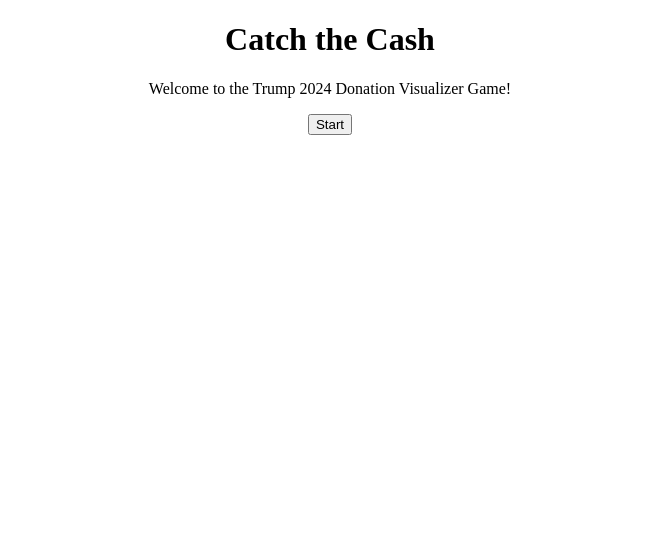
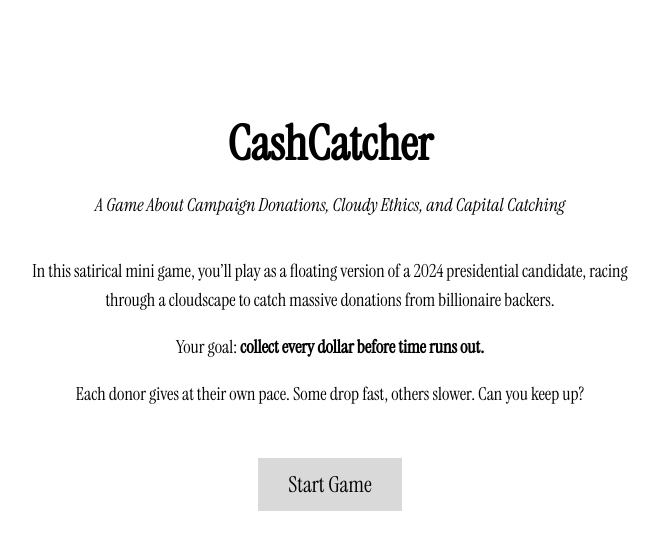
Before and after one commit to starannu/cashcatcher, a plain HTML site: page index.html in a window 1280 px wide. Shown: the whole page, without its empty margins (310-969 px from the left). Drawn offline with Linux system fonts and the light colour scheme.

Commit message:
Placeholders 0420

```diff
--- a/index.html
+++ b/index.html
@@ -2,15 +2,22 @@
 <html lang="en">
 <head>
   <meta charset="UTF-8" />
-  <meta name="viewport" content="width=device-width, initial-scale=1.0" />
-  <title>Catch the Cash: Trump 2024</title>
+  <title>CashCatcher – A Game About Political Donations</title>
   <link rel="stylesheet" href="styles.css" />
+  <link href="https://fonts.googleapis.com/css2?family=Instrument+Serif:ital,wght@0,400;1,400&display=swap" rel="stylesheet">
 </head>
 <body>
-  <div id="game-container">
-    <h1>Catch the Cash</h1>
-    <p>Welcome to the Trump 2024 Donation Visualizer Game!</p>
-    <button onclick="window.location.href='character.html'">Start</button>
+  <div class="home-page">
+    <h1 class="home-title">CashCatcher</h1>
+    <p class="home-subtitle"><em>A Game About Campaign Donations, Cloudy Ethics, and Capital Catching</em></p>
+
+    <div class="home-description">
+      <p>In this satirical mini game, you’ll play as a floating version of a 2024 presidential candidate, racing through a cloudscape to catch massive donations from billionaire backers.</p>
+      <p>Your goal: <strong>collect every dollar before time runs out.</strong></p>
+      <p>Each donor gives at their own pace. Some drop fast, others slower. Can you keep up?</p>
+    </div>
+
+    <button class="start-button" onclick="window.location.href='character.html'">Start Game</button>
   </div>
 </body>
 </html>
--- a/styles.css
+++ b/styles.css
@@ -7,6 +7,43 @@
   margin: 0;
   padding: 0;
   text-align: center;
+}
+
+.home-page {
+  text-align: center;
+  padding: 80px 20px;
+  font-family: 'Instrument Serif', serif;
+}
+
+.home-title {
+  font-size: 48px;
+  margin-bottom: 10px;
+}
+
+.home-subtitle {
+  font-size: 18px;
+  margin-bottom: 40px;
+}
+
+.home-description {
+  font-size: 18px;
+  max-width: 600px;
+  margin: 0 auto 50px auto;
+  line-height: 1.6;
+}
+
+.start-button {
+  font-size: 22px;
+  padding: 12px 30px;
+  background-color: #d9d9d9;
+  border: none;
+  cursor: pointer;
+  font-family: 'Instrument Serif', serif;
+  transition: background-color 0.3s ease;
+}
+
+.start-button:hover {
+  background-color: #c4c4c4;
 }
 
 /* -------------------------------Styling for the Character Selection Page */
@@ -29,19 +66,34 @@
   margin: 16px 0;
 }
 
-.character-image {
-  width: 180px;
-  height: 280px;
-  background-color: #d9d9d9;
+.trump-img {
+  width: 380px;
+  height: auto;
+  display: block;
   margin: 0 auto;
-  border-radius: 4px;
-  cursor: pointer;
 }
 
 .coming-soon {
   margin-top: 40px;
   font-size: 18px;
 }
+
+
+.shake-paper {
+  animation: shake 0.7s infinite;
+  transform-origin: center;
+}
+
+@keyframes shake {
+  0% { transform: translate(0, 0) rotate(0deg); }
+  20% { transform: translate(-2px, 2px) rotate(-1deg); }
+  40% { transform: translate(2px, -1px) rotate(1deg); }
+  60% { transform: translate(-1px, 2px) rotate(0deg); }
+  80% { transform: translate(2px, 1px) rotate(1deg); }
+  100% { transform: translate(0, 0) rotate(0deg); }
+}
+
+
 
 /* -------------------------------------------- Donor Page Styles --- */
 .donor-page {
```
Also changed, not shown: character.html (+2 -2 lines), trump.png (added).
